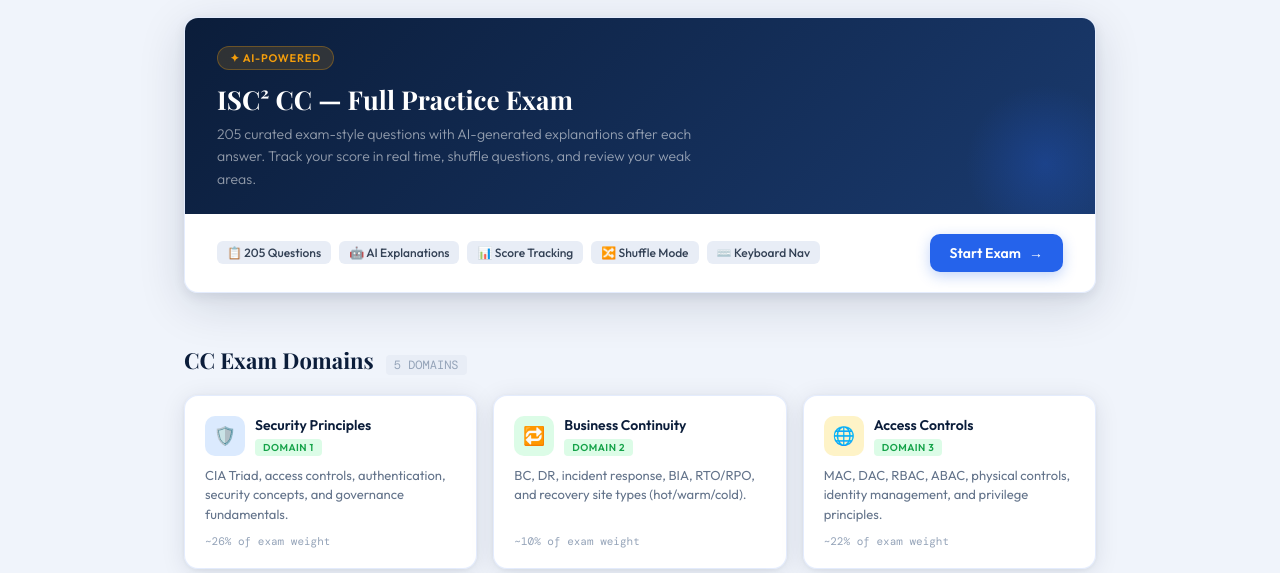
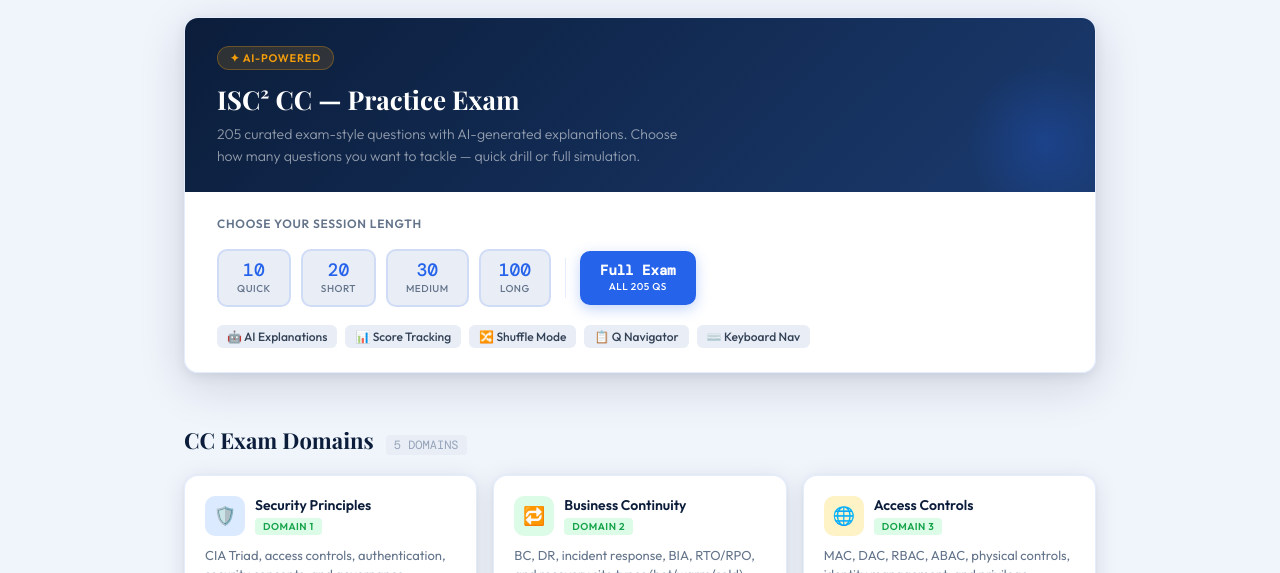
Before and after one commit to blaborte/isc2cc, a plain HTML site: page index.html in a window 1280 px wide. Shown: the part 681-1254 px from the top of the page. Drawn offline with nearby package versions, Linux system fonts and the light colour scheme; a web font is replaced by a local one.

Commit message:
Add files via upload

```diff
--- a/index.html
+++ b/index.html
@@ -70,6 +70,12 @@
   body.dark .section-count { background: #21262d; color: #6e7681; }
   body.dark .resource-card[style*="dashed"] { border-color: #30363d; }
   body.dark .featured-card:hover { box-shadow: 0 20px 60px rgba(0,0,0,0.5), 0 4px 16px rgba(59,130,246,0.15); }
+  body.dark .size-btn { background: #21262d; border-color: #30363d; }
+  body.dark .size-btn:hover { background: rgba(59,130,246,0.12); border-color: var(--accent); }
+  body.dark .size-btn.full { background: var(--accent); border-color: var(--accent); }
+  body.dark .size-btn .size-num { color: #60a5fa; }
+  body.dark .size-btn .size-sub { color: #6e7681; }
+  body.dark .size-divider { background: #30363d; }
 
   *, *::before, *::after { box-sizing: border-box; margin: 0; padding: 0; }
 
@@ -306,21 +312,13 @@
     border-radius: 4px;
   }
 
-  /* ── FEATURED CARD ── */
-  .featured-card {
+  /* ── FEATURED CARD / EXAM LAUNCHER ── */
+  .exam-launcher {
     background: var(--card-bg);
     border: 1.5px solid var(--card-bdr);
     border-radius: var(--r);
     box-shadow: var(--shadow-lg);
     overflow: hidden;
-    transition: all 0.25s ease;
-    text-decoration: none;
-    display: block;
-  }
-  .featured-card:hover {
-    transform: translateY(-3px);
-    box-shadow: 0 20px 60px rgba(11,29,58,0.16), 0 4px 16px rgba(37,99,235,0.10);
-    border-color: rgba(37,99,235,0.25);
   }
 
   .fc-top {
@@ -361,13 +359,83 @@
     font-weight: 300; max-width: 480px;
   }
 
+  /* ── SIZE SELECTOR ── */
   .fc-bottom {
-    padding: 20px 32px;
+    padding: 24px 32px;
     display: flex;
+    flex-direction: column;
+    gap: 18px;
+  }
+
+  .size-label {
+    font-size: 12px;
+    font-weight: 600;
+    text-transform: uppercase;
+    letter-spacing: 0.7px;
+    color: var(--gray-500);
+  }
+
+  .size-options {
+    display: flex;
+    gap: 10px;
+    flex-wrap: wrap;
     align-items: center;
-    justify-content: space-between;
-    flex-wrap: wrap;
-    gap: 16px;
+  }
+
+  .size-btn {
+    display: flex;
+    flex-direction: column;
+    align-items: center;
+    gap: 3px;
+    padding: 10px 18px;
+    border-radius: 10px;
+    border: 2px solid var(--card-bdr);
+    background: var(--gray-100);
+    cursor: pointer;
+    transition: all 0.18s ease;
+    font-family: 'Outfit', sans-serif;
+    text-decoration: none;
+    min-width: 72px;
+  }
+  .size-btn:hover {
+    border-color: var(--accent);
+    background: rgba(37,99,235,0.06);
+    transform: translateY(-2px);
+    box-shadow: 0 4px 16px rgba(37,99,235,0.14);
+  }
+  .size-btn.full {
+    background: var(--accent);
+    border-color: var(--accent);
+    box-shadow: 0 4px 14px rgba(37,99,235,0.28);
+  }
+  .size-btn.full:hover {
+    background: #1d4ed8;
+    border-color: #1d4ed8;
+    box-shadow: 0 6px 20px rgba(37,99,235,0.38);
+  }
+  .size-btn.full .size-num,
+  .size-btn.full .size-sub { color: white; }
+
+  .size-num {
+    font-family: 'DM Mono', monospace;
+    font-size: 18px;
+    font-weight: 500;
+    color: var(--accent);
+    line-height: 1;
+  }
+  .size-sub {
+    font-size: 10px;
+    font-weight: 500;
+    text-transform: uppercase;
+    letter-spacing: 0.5px;
+    color: var(--gray-500);
+  }
+  .size-btn.full .size-num { font-size: 14px; font-weight: 600; }
+
+  .size-divider {
+    width: 1px; height: 40px;
+    background: var(--card-bdr);
+    margin: 0 4px;
   }
 
   .fc-chips { display: flex; gap: 8px; flex-wrap: wrap; }
@@ -378,20 +446,6 @@
     font-size: 12px; font-weight: 500;
     padding: 4px 10px; border-radius: 6px;
   }
-
-  .fc-cta {
-    display: inline-flex; align-items: center; gap: 8px;
-    background: var(--accent);
-    color: white;
-    font-size: 14px; font-weight: 600;
-    padding: 10px 20px; border-radius: 10px;
-    text-decoration: none;
-    transition: all 0.2s;
-    box-shadow: 0 4px 14px rgba(37,99,235,0.28);
-  }
-  .fc-cta:hover { background: #1d4ed8; transform: translateY(-1px); box-shadow: 0 6px 20px rgba(37,99,235,0.35); }
-  .fc-cta-arrow { transition: transform 0.2s; }
-  .fc-cta:hover .fc-cta-arrow { transform: translateX(3px); }
 
   /* ── RESOURCE GRID ── */
   .resource-grid {
@@ -591,27 +645,48 @@
       <span class="section-count">FEATURED</span>
     </div>
 
-    <a class="featured-card" href="isc2_cc_practice_exam.html">
+    <div class="exam-launcher">
       <div class="fc-top">
         <div class="fc-badge">✦ AI-Powered</div>
-        <div class="fc-title">ISC² CC — Full Practice Exam</div>
+        <div class="fc-title">ISC² CC — Practice Exam</div>
         <div class="fc-desc">
-          205 curated exam-style questions with AI-generated explanations after each answer. Track your score in real time, shuffle questions, and review your weak areas.
+          205 curated exam-style questions with AI-generated explanations. Choose how many questions you want to tackle — quick drill or full simulation.
         </div>
       </div>
       <div class="fc-bottom">
+        <div class="size-label">Choose your session length</div>
+        <div class="size-options">
+          <a class="size-btn" href="isc2_cc_practice_exam.html?count=10">
+            <span class="size-num">10</span>
+            <span class="size-sub">Quick</span>
+          </a>
+          <a class="size-btn" href="isc2_cc_practice_exam.html?count=20">
+            <span class="size-num">20</span>
+            <span class="size-sub">Short</span>
+          </a>
+          <a class="size-btn" href="isc2_cc_practice_exam.html?count=30">
+            <span class="size-num">30</span>
+            <span class="size-sub">Medium</span>
+          </a>
+          <a class="size-btn" href="isc2_cc_practice_exam.html?count=100">
+            <span class="size-num">100</span>
+            <span class="size-sub">Long</span>
+          </a>
+          <div class="size-divider"></div>
+          <a class="size-btn full" href="isc2_cc_practice_exam.html?count=205">
+            <span class="size-num">Full Exam</span>
+            <span class="size-sub">All 205 Qs</span>
+          </a>
+        </div>
         <div class="fc-chips">
-          <span class="chip">📋 205 Questions</span>
           <span class="chip">🤖 AI Explanations</span>
           <span class="chip">📊 Score Tracking</span>
           <span class="chip">🔀 Shuffle Mode</span>
+          <span class="chip">📋 Q Navigator</span>
           <span class="chip">⌨️ Keyboard Nav</span>
         </div>
-        <span class="fc-cta">
-          Start Exam <span class="fc-cta-arrow">→</span>
-        </span>
       </div>
-    </a>
+    </div>
   </section>
 
   <!-- DOMAIN TOPICS -->
```
Also changed, not shown: isc2_cc_practice_exam.html (+32 -2 lines).
